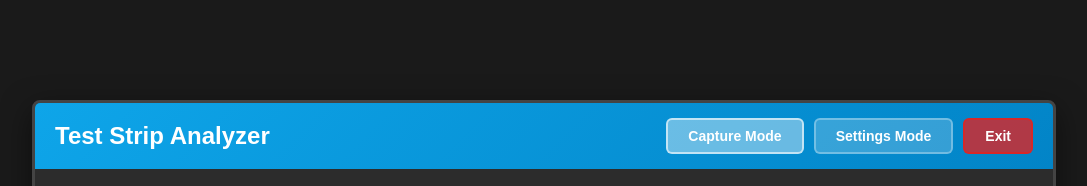
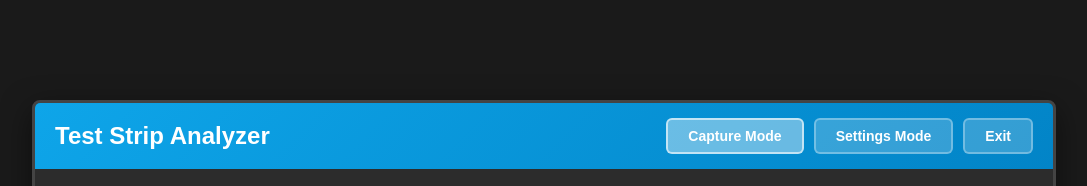
Before and after one commit to srosendal/rpi_uv, a plain HTML site: page static/index.html in a window 1280 px wide. Shown: the top 186 px of the page, without its empty margins (96-1183 px from the left). Drawn offline with Linux system fonts and the light colour scheme; no server answers.

Commit message:
Update style.css

```diff
--- a/static/css/style.css
+++ b/static/css/style.css
@@ -66,16 +66,6 @@ header h1 {
 .header-btn.active {
     background-color: rgba(255, 255, 255, 0.4);
     border-color: rgba(255, 255, 255, 0.6);
-}
-
-.header-btn.exit-btn {
-    background-color: rgba(220, 38, 38, 0.8);
-    border-color: rgba(220, 38, 38, 0.9);
-}
-
-.header-btn.exit-btn:hover {
-    background-color: rgba(220, 38, 38, 0.9);
-    border-color: rgba(220, 38, 38, 1);
 }
 
 /* Main Content */
```
